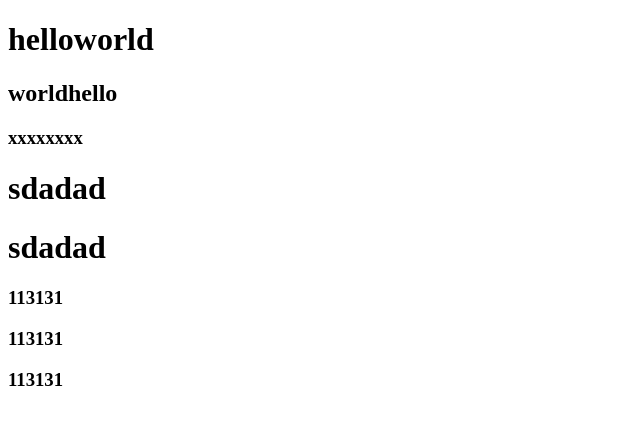
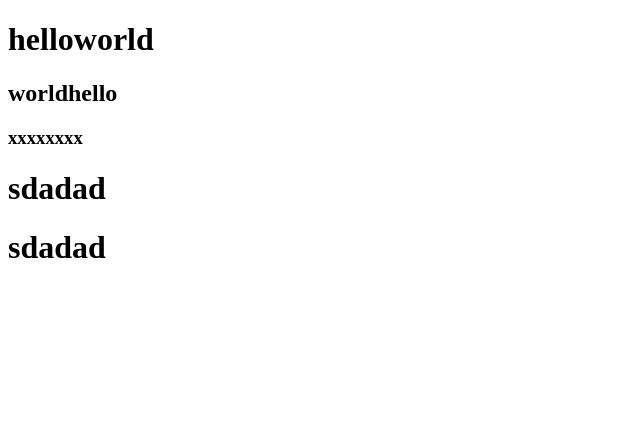
Before and after one commit to 13137565955/testDemo, a plain HTML site: page testDemo/index.html in a window 1280 px wide. Shown: the whole page, without its empty margins (0-640 px from the left). Drawn offline with Linux system fonts and the light colour scheme.

Commit message:
这是第三次提交

```diff
--- a/testDemo/index.html
+++ b/testDemo/index.html
@@ -13,8 +13,5 @@
         <h1>sdadad</h1>
         <h1>sdadad</h1>
 
-        <h3>113131</h3>
-        <h3>113131</h3>
-        <h3>113131</h3>
     </body>
 </html>
```
Also changed, not shown: 1 other file.
